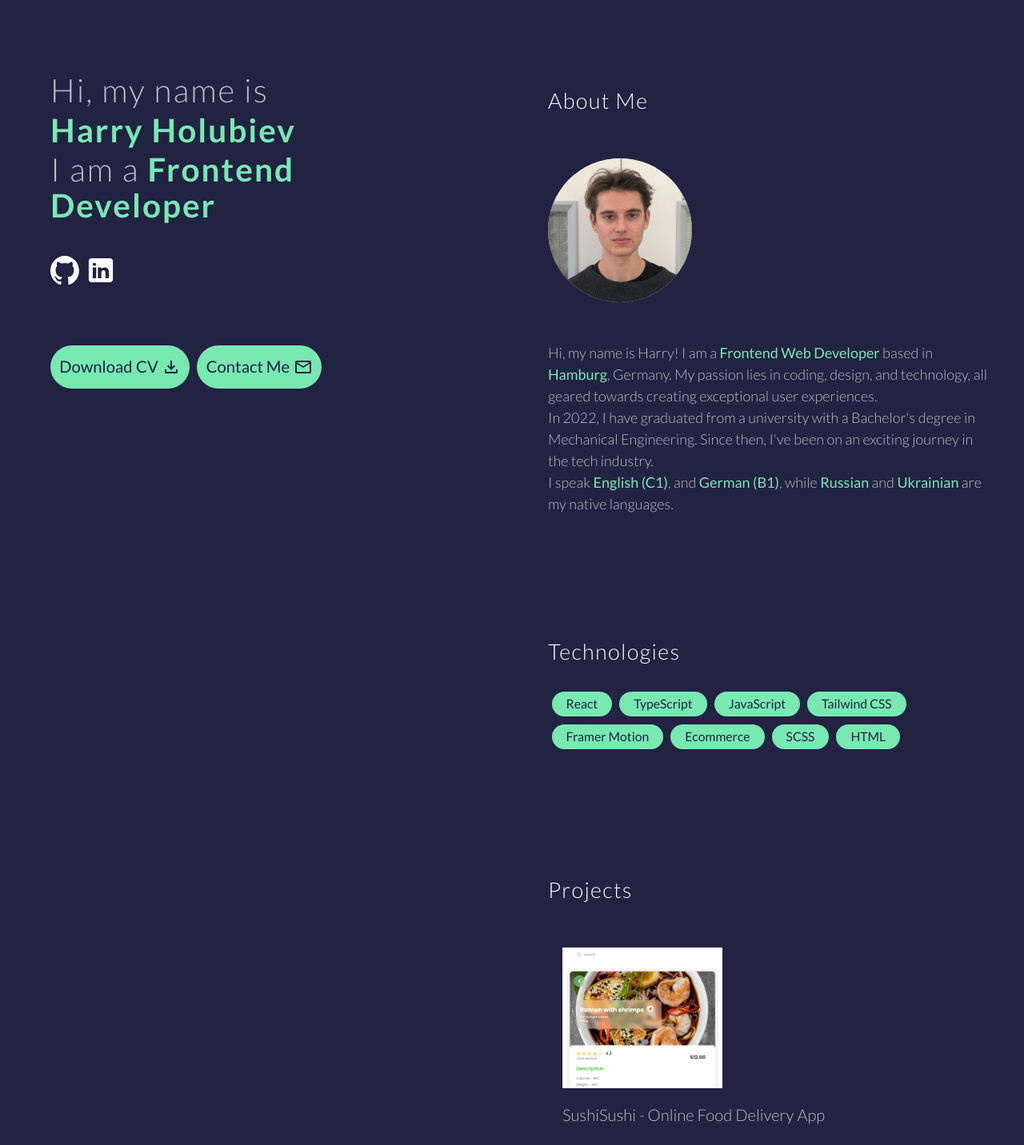
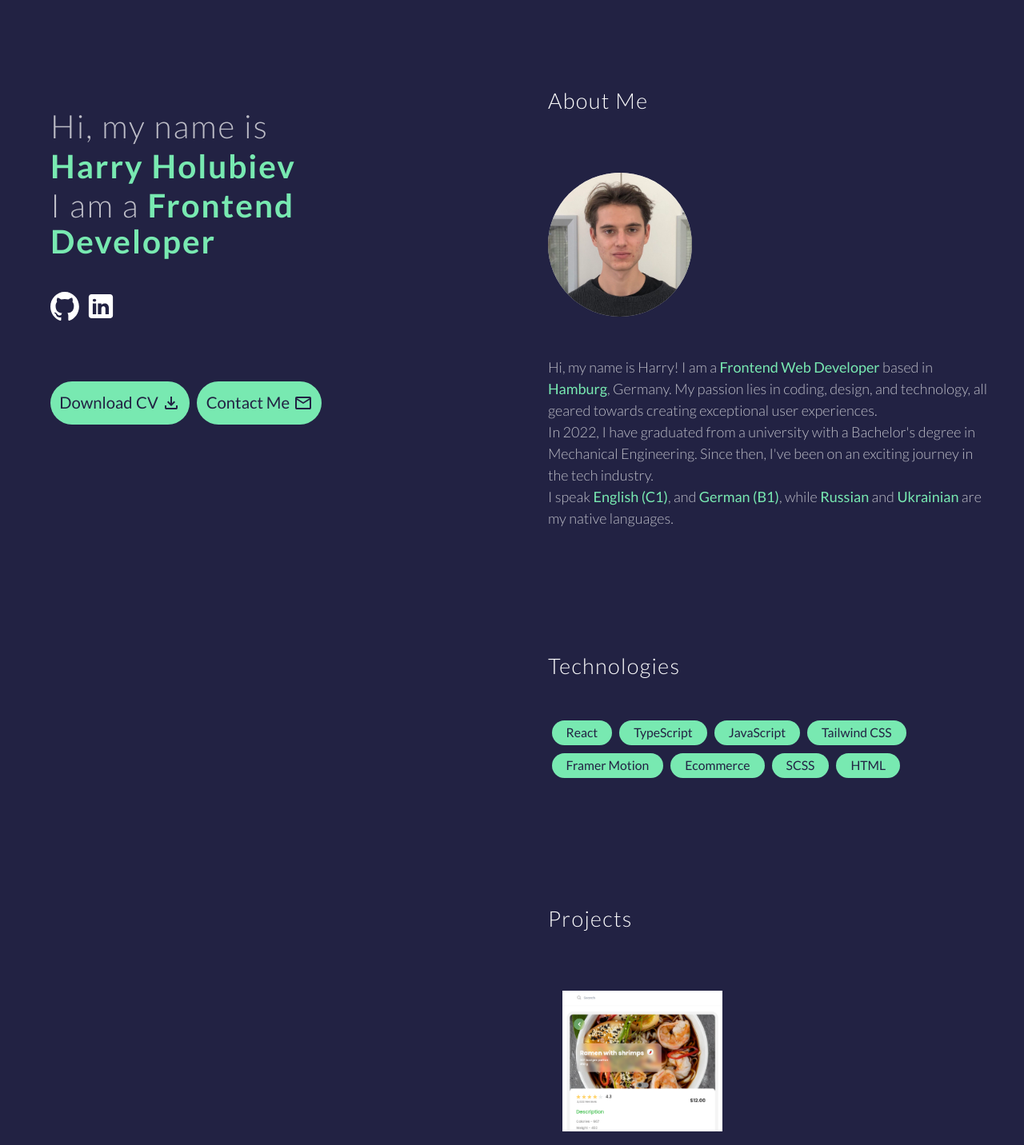
Before and after one commit to barrydilan/reactPortfolio, a React (Vite) app: page / in a window 1280 px wide. Shown: the top 1432 px of the page at 80% size. Built offline with nearby package versions, Linux system fonts and the light colour scheme.

Commit message:
fix: imrove ui

```diff
--- a/src/components/about/About.tsx
+++ b/src/components/about/About.tsx
@@ -1,7 +1,9 @@
+import SectionTitle from "../../shared/SectionTitle";
+
 export default function About() {
 	return (
 		<section className="mt-10 p-6 sm:p-10">
-			<h2 className="font-light sticky top-0 bg-main pt-4">About Me</h2>
+			<SectionTitle>About Me</SectionTitle>
 			<div className="mt-6 flex flex-col items-center md:items-start gap-5">
 				<div className="sm:grow md:flex md:flex-col">
 					<div className="bg-primary rounded-full w-40 h-40 mt-6 mx-auto md:max-w-[200px] md:max-h-[200px]"><img className="w-full h-full object-cover rounded-full" src="src/assets/img/photo.jpeg" alt="" /></div>
--- a/src/components/hero/Hero.tsx
+++ b/src/components/hero/Hero.tsx
@@ -28,7 +28,7 @@ const contactSVG = (
 
 export default function Hero() {
 	return (
-		<section className="md:px-4">
+		<section className="md:px-4 pt-10">
 			<div className="sm:p-10 md:pt-20 p-6 flex gap-y-1 flex-col md:sticky md:top-0 w-full">
 				<h3 className="text-2xl sm:text-4xl font-light sm:leading-10 sm:tracking-wider">
 					Hi, my name is
--- a/src/components/hero/ui/HeroBtn.tsx
+++ b/src/components/hero/ui/HeroBtn.tsx
@@ -1,8 +1,4 @@
-import { ReactNode } from "react";
-
-interface IChildren {
-  children: ReactNode;
-}
+import { IChildren } from "../../../types";
 
 export default function HeroBtn ({children} : IChildren) {
   return (
--- a/src/components/projects/Projects.tsx
+++ b/src/components/projects/Projects.tsx
@@ -1,10 +1,11 @@
 import ProjectCard from "./ProjectCard";
 import sushiSushiImg from '../../assets/img/sushisushi.png'
+import SectionTitle from "../../shared/SectionTitle";
 
 export default function Projects() {
 	return (
 		<section className="mt-10 p-6 sm:p-10">
-			<h2 className="font-light sticky top-0 bg-main pt-4">Projects</h2>
+      <SectionTitle>Projects</SectionTitle>
 			<ul className="mt-8">
       <a href="https://github.com/barrydilan/eCommerce-Application">
       <ProjectCard
--- a/src/components/techStack/TechStack.tsx
+++ b/src/components/techStack/TechStack.tsx
@@ -1,9 +1,10 @@
 import RoundSpan from "../../shared/RoundSpan";
+import SectionTitle from "../../shared/SectionTitle";
 
 export default function TechStack() {
 	return (
 		<div className="mt-10 p-6 sm:p-10">
-			<h2 className="font-light sticky top-0 bg-main pt-4 z-10 ">Technologies</h2>
+      <SectionTitle className={"z-10"}>Technologies</SectionTitle>
 			<div className="mt-6 flex flex-wrap sm:justify-start">
         <RoundSpan text="React" />
 				<RoundSpan text="TypeScript" />
--- /dev/null
+++ b/src/shared/SectionTitle.tsx
@@ -0,0 +1,11 @@
+import { IChildren } from "../types";
+
+interface IChildrenStyled extends IChildren {
+  className?: string;
+}
+
+export default function SectionTitle (props : IChildrenStyled) {
+  return (
+    <h2 className={`font-light sticky top-0 bg-main pt-4 ${props.className} pb-4`}>{props.children}</h2>
+  )
+}
--- /dev/null
+++ b/src/types.ts
@@ -0,0 +1,5 @@
+import { ReactNode } from "react";
+
+export interface IChildren {
+  children: ReactNode;
+}
```
